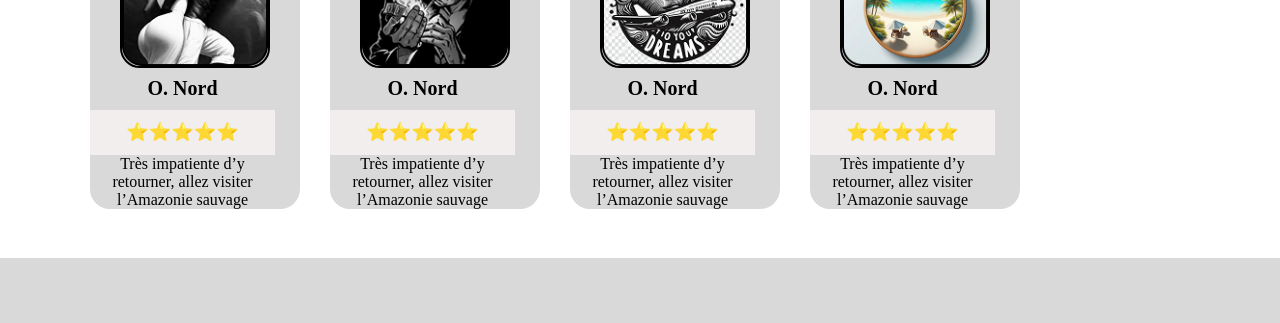
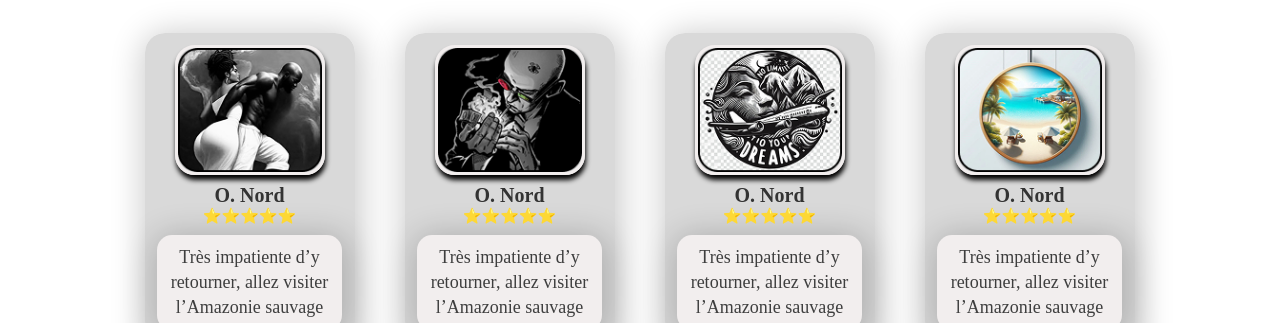
Before and after one commit to GoneFullRedacted/Projet_agence_voyage, a plain HTML site: page footer_edit/index.html in a window 1280 px wide. Shown: the part 127-450 px from the top of the page. Drawn offline with Linux system fonts and the light colour scheme; a web font is replaced by a local one.

Commit message:
box shadows added

```diff
--- a/footer_edit/css/styles.css
+++ b/footer_edit/css/styles.css
@@ -5,16 +5,14 @@
         box-sizing: border-box;
    }
 
-    /* ........costomer reviews section............ */
-      .customer_reviews {
-        align-items: center;
-        justify-content: center;
+    /* ........customer reviews section............ */
+      #customer_reviews {
         text-align: center;
         margin: 80px auto;
         width: 100%;
     }
 
-     h3 {
+    #customer_reviews h3 {
         color: #131c46;
         font-family: 'montserrat-bold';
         font-size: 30px;
@@ -23,25 +21,26 @@
     }
 
     .box_reviews {
-        margin: auto;
-        gap: 30px;
-        width: 1100px;
+        gap: 50px;
+        align-items: center;
+        justify-content: center;
         display: flex;
         flex-wrap: wrap;
-        text-align: center;
     }
 
     .review {
         width: 210px;
-        height: 330px;
+        height: 350px;
         gap: 30px;
         border-radius: 20px;
         background-color: #fff;
-        margin-top: 25px;
+        margin-top: 50px;
+        box-shadow: 2px 4px 32px 5px rgba(0, 0, 0, 0.2);
     }
 
     .review figure {
         background-color: #d9d9d9;
+        padding: 12px;
         border-radius: 20px;
     }
 
@@ -50,33 +49,35 @@
     }
 
     .review_content h5 {
-        color: #000;
+        color: #333;
         font-family: 'montserrat-bold';
         font-size: 20px;
     }
 
-    .review_content p:nth-child(1) {
-        font-size: 12px;
-        padding-top: 10px;
+    .review_content p:nth-child(2) {
+        font-size: 15px;
     }
 
-    .review_content p:nth-child(2) {
+    .review_content p:nth-child(3) {
         font-family: 'montserrat-medium';
         font-size: 18px;
+        border-radius: 15px;
         font-weight: 500;
         color: #3E3E3E;
         background-color: #F2EEEE;
         line-height: 25px;
         padding: 10px;
         margin-top: 10px;
+        box-shadow: 2px 4px 32px 5px rgba(0, 0, 0, 0.2);
     }
 
     .review img {
         width: 150px;
         height: 130px;
-        margin: 10px auto 5px;
         border-radius: 20px;
-        border: 2px #000 solid;
+        border:  #F2EEEE solid;
+        box-shadow: 1px 5px 5px;
+        margin-bottom: 5px;
     }
 
    /* .................Contact section................ */
--- a/footer_edit/index.html
+++ b/footer_edit/index.html
@@ -9,7 +9,7 @@
 </head>
 <body>
 
-<section id="costomer_reviews">
+<section id="customer_reviews">
     <h3>Ce que disent nos clients</h3>
     <div class="box_reviews">
         <article class="review">
```
